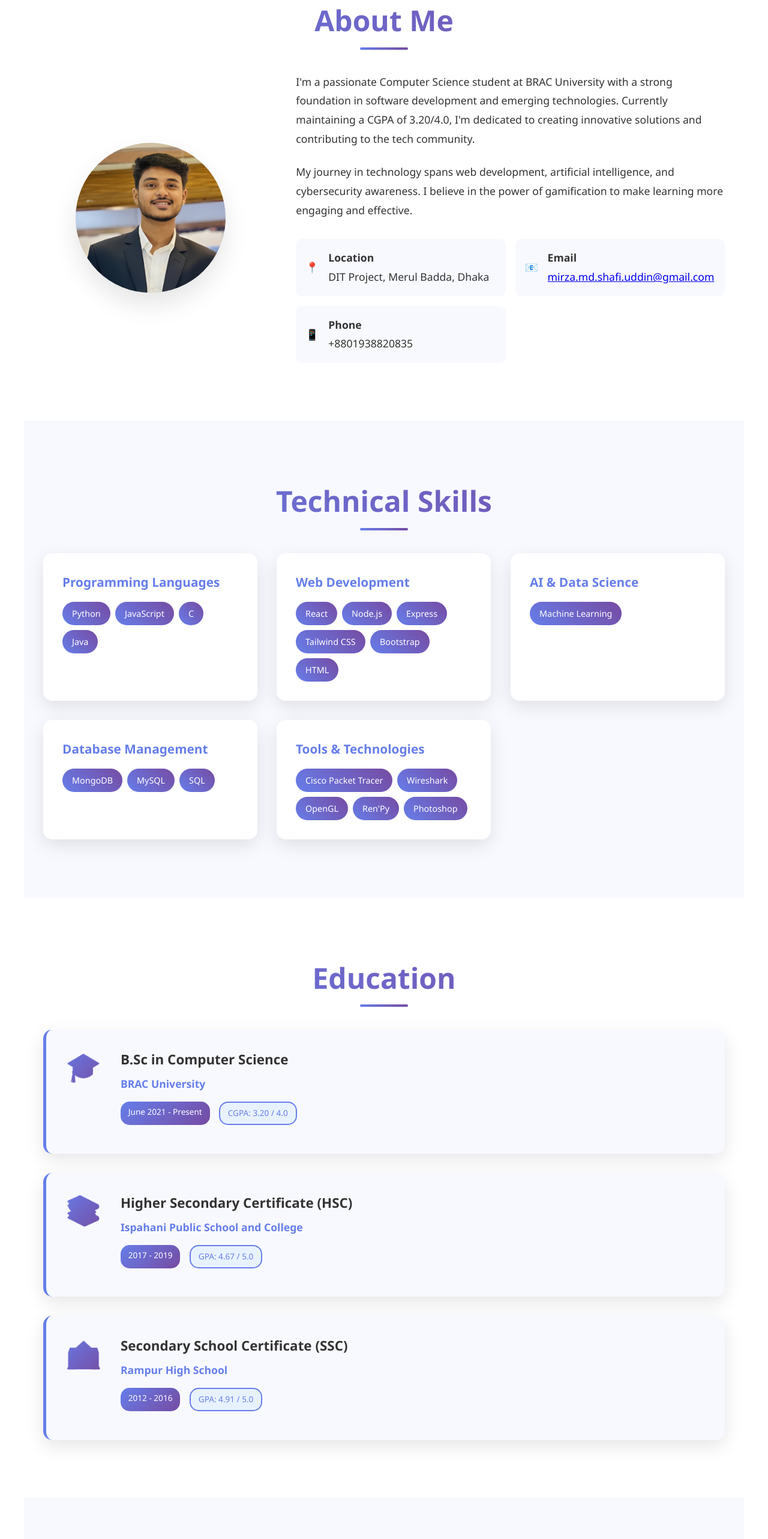
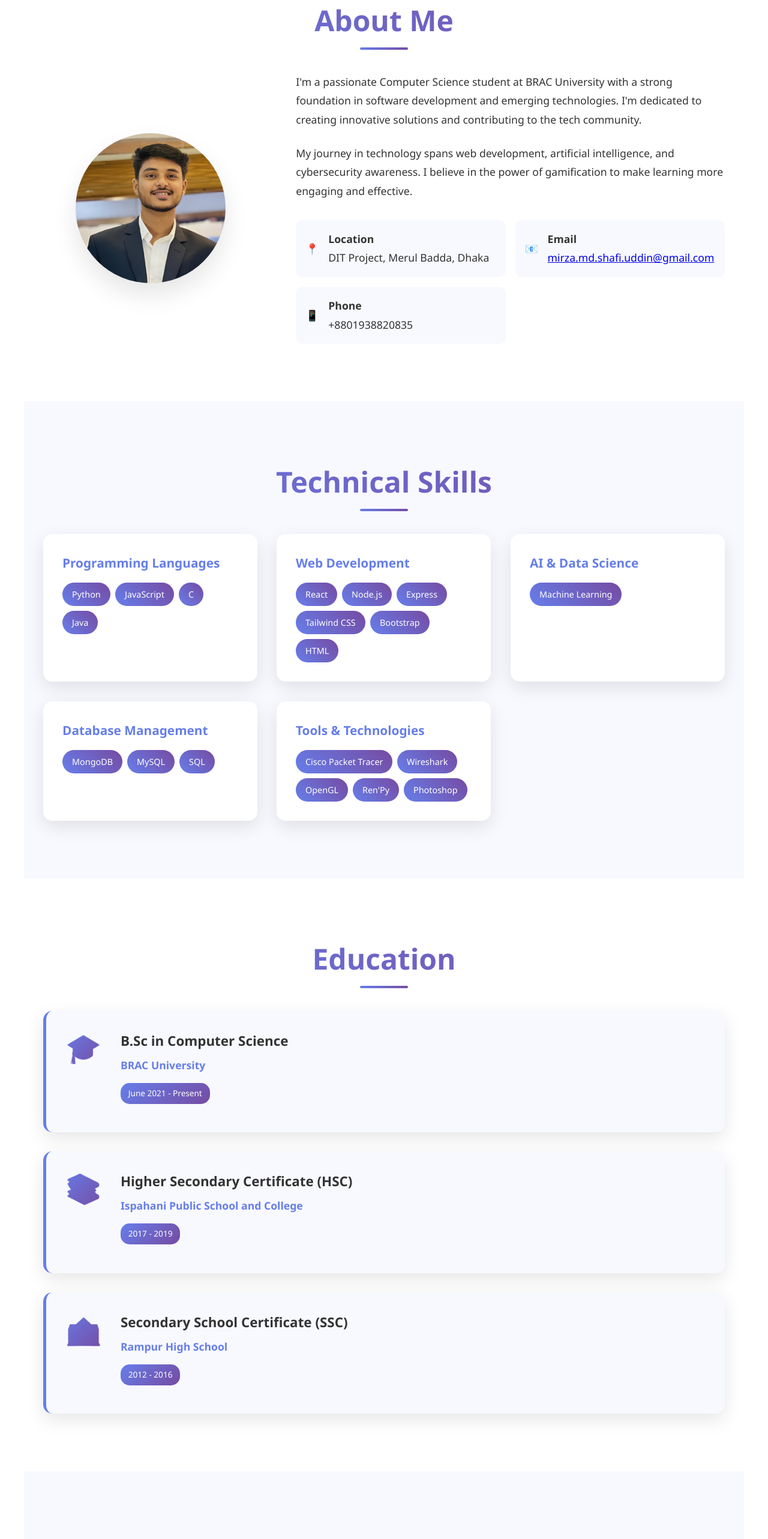
Before and after one commit to mirza-shafi/shafi-portfolio, a React (Vite) app: page / in a window 1280 px wide. Shown: the part 900-3465 px from the top of the page at 60% size. Built offline with nearby package versions, Linux system fonts and the light colour scheme.

Commit message:
update education section

```diff
--- a/src/components/about.jsx
+++ b/src/components/about.jsx
@@ -13,7 +13,7 @@ const About = () => {
 />
 
         <div className="about-text fade-in">
-          <p>I'm a passionate Computer Science student at BRAC University with a strong foundation in software development and emerging technologies. Currently maintaining a CGPA of 3.20/4.0, I'm dedicated to creating innovative solutions and contributing to the tech community.</p>
+          <p>I'm a passionate Computer Science student at BRAC University with a strong foundation in software development and emerging technologies. I'm dedicated to creating innovative solutions and contributing to the tech community.</p>
           <p>My journey in technology spans web development, artificial intelligence, and cybersecurity awareness. I believe in the power of gamification to make learning more engaging and effective.</p>
 
           <div className="contact-info">
--- a/src/components/educations.jsx
+++ b/src/components/educations.jsx
@@ -13,7 +13,7 @@ const Education = () => {
             <h4>BRAC University</h4>
             <div className="education-meta">
               <span className="date-badge">June 2021 - Present</span>
-              <span className="gpa-badge">CGPA: 3.20 / 4.0</span>
+              {/* <span className="gpa-badge">CGPA: 3.20 / 4.0</span> */}
             </div>
 
           </div>
@@ -25,7 +25,7 @@ const Education = () => {
             <h4>Ispahani Public School and College</h4>
             <div className="education-meta">
               <span className="date-badge">2017 - 2019</span>
-              <span className="gpa-badge">GPA: 4.67 / 5.0</span>
+              {/* <span className="gpa-badge">GPA: 4.67 / 5.0</span> */}
             </div>
           </div>
         </div>
@@ -36,7 +36,7 @@ const Education = () => {
             <h4>Rampur High School</h4>
             <div className="education-meta">
               <span className="date-badge">2012 - 2016</span>
-              <span className="gpa-badge">GPA: 4.91 / 5.0</span>
+              {/* <span className="gpa-badge">GPA: 4.91 / 5.0</span> */}
             </div>
 
           </div>
```
